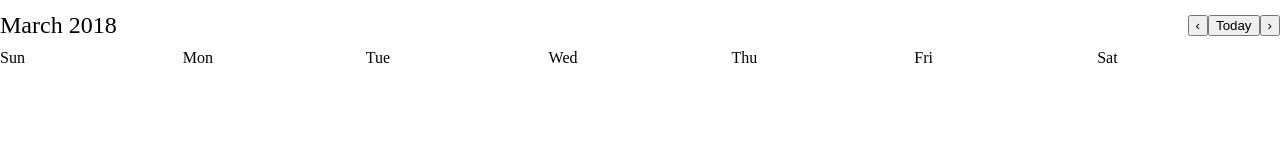
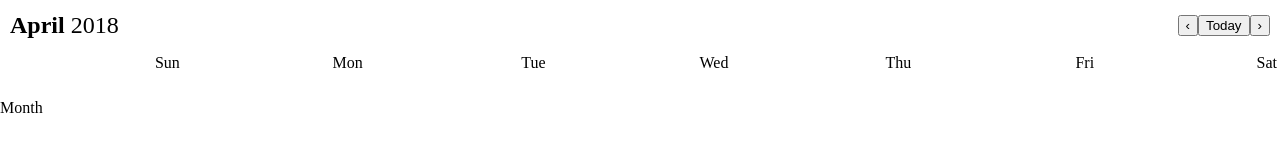
Before and after one commit to goodalls/mckinsey, a React app: page / in a window 1280 px wide. Built offline with nearby package versions, Linux system fonts and the light colour scheme.

Commit message:
adding state to date for month

```diff
--- a/src/App/App.css
+++ b/src/App/App.css
@@ -1,7 +1,8 @@
 .App {
   display: grid;
   grid-template-columns: repeat(7, 1fr);
-  grid-template-rows: repeat(8, 1fr);
+  grid-template-rows: 50px 50px auto;
+  height: 100vh;
 }
 
 header {
@@ -9,14 +10,26 @@ header {
   grid-row: 1;
   display: flex;
   justify-content: space-between;
-  height: 50px;
+  height: 50px
 }
 
 .navButtons {
   align-self: center;
+  padding: 10px;
 }
 
 h1 {
   font-size: 1.5em;
   align-self: center;
+  padding: 10px;
 }
+
+.month{
+  font-weight: bold;
+}
+.weekDays {
+  justify-self: end;
+  padding: 5px 3px;
+  grid-row: 2;
+  height: 25px;
+}
--- a/src/App/App.js
+++ b/src/App/App.js
@@ -1,37 +1,62 @@
 import React, { Component } from 'react';
 import './App.css';
+import Month from '../Month/Month';
 
 class App extends Component {
-  componentDidMount() {
-    this.date();
+  constructor(props) {
+    super(props);
+    this.state = {
+      today: new Date(),
+      month: new Date().getMonth(),
+      year: new Date().getFullYear()
+    };
   }
 
   date() {
     const today = new Date();
     const month = today.getMonth();
-    const year = today.getFullYear();
-    const longMonth = ['January', 'February', 'March', 'April', 'May', 'June', 'July', 'August', 'September', 'October', 'November', 'December'];
-    return `${longMonth[month -1]} ${year}`;
+    const longMonth = [
+      'January',
+      'February',
+      'March',
+      'April',
+      'May',
+      'June',
+      'July',
+      'August',
+      'September',
+      'October',
+      'November',
+      'December'
+    ];
+    return longMonth[month];
+  }
+
+  daysInMonth() {
+    const { year, month } = this.state;
+    return new Date(year, month, 0).getDate();
   }
 
   render() {
+    const { year } = this.state;
     return (
       <div className="App">
         <header>
-          <h1>{this.date()}</h1>
+          <h1><span className="month">{this.date()}</span> {year}</h1>
           <div className="navButtons">
             <button className="arrowLeft">&#8249;</button>
             <button className="today">Today</button>
             <button className="arrowright">&#8250;</button>
           </div>
         </header>
-        <div>Sun</div>
-        <div>Mon</div>
-        <div>Tue</div>
-        <div>Wed</div>
-        <div>Thu</div>
-        <div>Fri</div>
-        <div>Sat</div>
+        <div className="weekDays">Sun</div>
+        <div className="weekDays">Mon</div>
+        <div className="weekDays">Tue</div>
+        <div className="weekDays">Wed</div>
+        <div className="weekDays">Thu</div>
+        <div className="weekDays">Fri</div>
+        <div className="weekDays">Sat</div>
+        <Month days={this.daysInMonth()} />
       </div>
     );
   }
--- a/src/Month/Month.css
+++ b/src/Month/Month.css
@@ -0,0 +1,7 @@
+.Month {
+  grid-column: 1/8;
+  grid-row: 3;
+  display: grid;
+  grid-template-columns: repeat(7, 1fr);
+  height: 100%;
+}
--- a/src/Month/Month.js
+++ b/src/Month/Month.js
@@ -0,0 +1,14 @@
+import React from 'react';
+import Day from '../Day/Day';
+import './Month.css';
+
+const Month = () => {
+
+  return (
+    <div className='Month'>
+      Month
+    </div>
+  );
+};
+
+export default Month;
```
